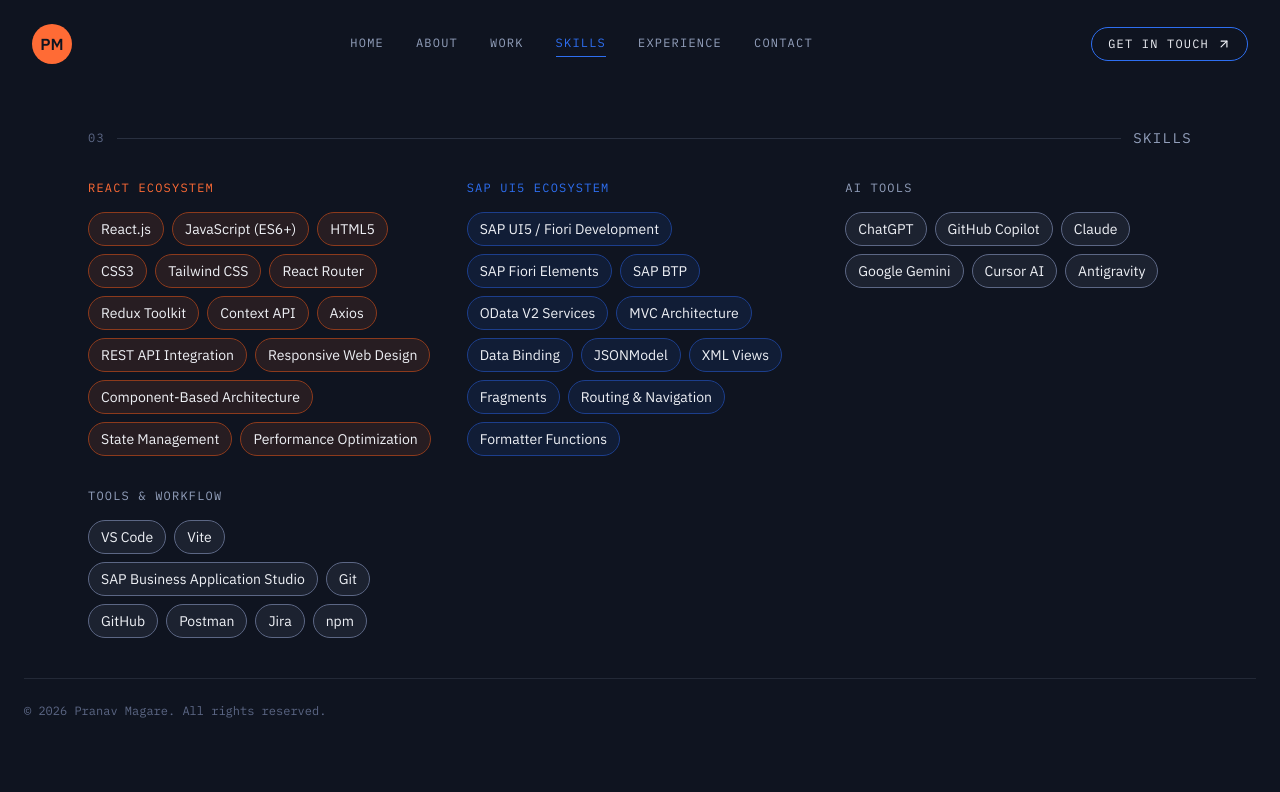
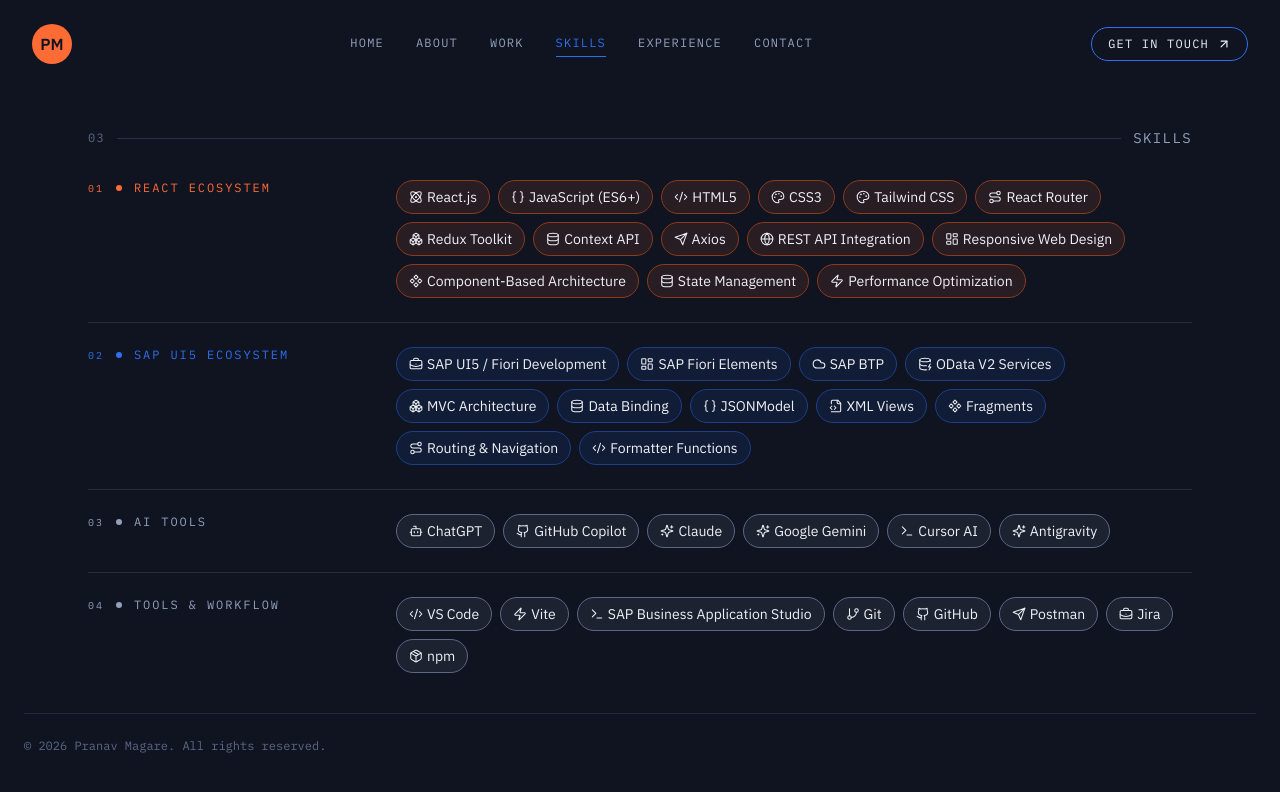
Before and after one commit to VickyDevlo/portfolio, a React (Vite) app: page /skills in a window 1280 px wide. Shown: the top 792 px of the page. Built offline with nearby package versions, Linux system fonts and the light colour scheme.

Commit message:
SKILSS DATA  UPDATED

```diff
--- a/src/data/content.js
+++ b/src/data/content.js
@@ -1,4 +1,30 @@
-import { User, Layers, Briefcase } from "lucide-react";
+import {
+  User,
+  Layers,
+  Briefcase,
+  Atom,
+  Braces,
+  Code2,
+  Palette,
+  Route,
+  Boxes,
+  Database,
+  Globe,
+  LayoutDashboard,
+  Zap,
+  FileCode2,
+  Component,
+  Bot,
+  Sparkles,
+  GitBranch,
+  Github,
+  Send,
+  Package,
+  Terminal,
+  BriefcaseBusiness,
+  DatabaseZap,
+  Cloud,
+} from "lucide-react";
 
 export const INITIAL_FORM_FIELDS = {
   name: "",
@@ -53,63 +79,66 @@
     label: "React ecosystem",
     color: "ember",
     items: [
-      "React.js",
-      "JavaScript (ES6+)",
-      "HTML5",
-      "CSS3",
-      "Tailwind CSS",
-      "React Router",
-      "Redux Toolkit",
-      "Context API",
-      "Axios",
-      "REST API Integration",
-      "Responsive Web Design",
-      "Component-Based Architecture",
-      "State Management",
-      "Performance Optimization",
+      { name: "React.js", icon: Atom },
+      { name: "JavaScript (ES6+)", icon: Braces },
+      { name: "HTML5", icon: Code2 },
+      { name: "CSS3", icon: Palette },
+      { name: "Tailwind CSS", icon: Palette },
+      { name: "React Router", icon: Route },
+      { name: "Redux Toolkit", icon: Boxes },
+      { name: "Context API", icon: Database },
+      { name: "Axios", icon: Send },
+      { name: "REST API Integration", icon: Globe },
+      { name: "Responsive Web Design", icon: LayoutDashboard },
+      { name: "Component-Based Architecture", icon: Component },
+      { name: "State Management", icon: Database },
+      { name: "Performance Optimization", icon: Zap },
     ],
   },
+
   {
     label: "SAP UI5 ecosystem",
     color: "blue",
     items: [
-      "SAP UI5 / Fiori Development",
-      "SAP Fiori Elements",
-      "SAP BTP",
-      "OData V2 Services",
-      "MVC Architecture",
-      "Data Binding",
-      "JSONModel",
-      "XML Views",
-      "Fragments",
-      "Routing & Navigation",
-      "Formatter Functions",
+      { name: "SAP UI5 / Fiori Development", icon: BriefcaseBusiness },
+      { name: "SAP Fiori Elements", icon: LayoutDashboard },
+      { name: "SAP BTP", icon: Cloud },
+      { name: "OData V2 Services", icon: DatabaseZap },
+      { name: "MVC Architecture", icon: Boxes },
+      { name: "Data Binding", icon: Database },
+      { name: "JSONModel", icon: Braces },
+      { name: "XML Views", icon: FileCode2 },
+      { name: "Fragments", icon: Component },
+      { name: "Routing & Navigation", icon: Route },
+      { name: "Formatter Functions", icon: Code2 },
     ],
   },
+
   {
     label: "AI Tools",
     color: "green",
     items: [
-      "ChatGPT",
-      "GitHub Copilot",
-      "Claude",
-      "Google Gemini",
-      "Cursor AI",
-      "Antigravity",
+      { name: "ChatGPT", icon: Bot },
+      { name: "GitHub Copilot", icon: Github },
+      { name: "Claude", icon: Sparkles },
+      { name: "Google Gemini", icon: Sparkles },
+      { name: "Cursor AI", icon: Terminal },
+      { name: "Antigravity", icon: Sparkles },
     ],
   },
+
   {
     label: "Tools & workflow",
     color: "mist",
     items: [
-      "VS Code",
-      "Vite",
-      "SAP Business Application Studio",
-      "Git",
-      "GitHub",
-      "Postman",
-      "Jira",
-      "npm",
+      { name: "VS Code", icon: Code2 },
+      { name: "Vite", icon: Zap },
+      { name: "SAP Business Application Studio", icon: Terminal },
+      { name: "Git", icon: GitBranch },
+      { name: "GitHub", icon: Github },
+      { name: "Postman", icon: Send },
+      { name: "Jira", icon: BriefcaseBusiness },
+      { name: "npm", icon: Package },
     ],
   },
 ];
--- a/src/index.css
+++ b/src/index.css
@@ -41,15 +41,6 @@
   width: 100%;
 }
 
-.chip {
-  transition:
-    transform 0.15s ease,
-    border-color 0.15s ease;
-}
-.chip:hover {
-  transform: translateY(-2px);
-}
-
 .card {
   transition:
     transform 0.2s ease,
--- a/src/pages/Experience.jsx
+++ b/src/pages/Experience.jsx
@@ -12,7 +12,12 @@
         <SectionHeading n="04">Experience</SectionHeading>
         <div className="flex flex-col">
           {EXPERIENCE.map((e, i) => (
-            <ExperienceItem key={e.org} item={e} first={i === 0} />
+            <ExperienceItem
+              key={e.org}
+              item={e}
+              first={i === 0}
+              last={i === EXPERIENCE.length - 1}
+            />
           ))}
         </div>
       </section>
--- a/src/pages/Skills.jsx
+++ b/src/pages/Skills.jsx
@@ -3,6 +3,7 @@
 import { Chip } from "../shared/Chip";
 import { Reveal } from "../shared/Reveal";
 import { SectionHeading } from "../shared/SectionHeading";
+import { getColorClasses } from "../utils/colorUtils";
 
 export const Skills = () => {
   usePageTitle("Skills");
@@ -10,29 +11,59 @@
     <Reveal>
       <section className="py-10">
         <SectionHeading n="03">Skills</SectionHeading>
-        <div className="grid md:grid-cols-3 gap-8">
-          {SKILL_GROUPS.map((g) => (
-            <div key={g.label}>
-              <p
-                className={`font-mono text-xs uppercase tracking-widest mb-4 ${
-                  g.color === "ember"
-                    ? "text-ember"
-                    : g.color === "blue"
-                      ? "text-blue"
-                      : "text-mist"
-                }`}
+        <div className="mt-2">
+          {SKILL_GROUPS.map((group, index) => {
+            const colors = getColorClasses(group.color);
+            const isFirst = index === 0;
+            const isLast = index === SKILL_GROUPS.length - 1;
+
+            return (
+              <div
+                key={group.label}
+                className={`group grid grid-cols-1 md:grid-cols-[260px_1fr] gap-8 md:gap-12 ${isFirst
+                    ? "pb-6 border-b border-white/10"
+                    : !isLast
+                      ? "py-6 border-b border-white/10"
+                      : "pt-6"
+                  }`}
               >
-                {g.label}
-              </p>
-              <div className="flex flex-wrap gap-2">
-                {g.items.map((s) => (
-                  <Chip key={s} color={g.color}>
-                    {s}
-                  </Chip>
-                ))}
+                {/* Category */}
+                <div>
+                  <div className="flex items-center gap-3">
+                    <span
+                      className={`font-mono text-[10px] tracking-[0.2em] ${colors.text}`}
+                    >
+                      {String(index + 1).padStart(2, "0")}
+                    </span>
+
+                    <span className={`h-1.5 w-1.5 rounded-full ${colors.bg}`} />
+
+                    <span
+                      className={`font-mono text-xs uppercase tracking-[0.16em] ${colors.text}`}
+                    >
+                      {group.label}
+                    </span>
+                  </div>
+                </div>
+
+                {/* Skills */}
+                <div className="flex flex-wrap content-start gap-2">
+                  {group.items.map((skill) => {
+                    const Icon = skill.icon;
+
+                    return (
+                      <div key={skill.name}>
+                        <Chip color={group.color}>
+                          <Icon size={14} strokeWidth={1.8} />
+                          <span>{skill.name}</span>
+                        </Chip>
+                      </div>
+                    );
+                  })}
+                </div>
               </div>
-            </div>
-          ))}
+            );
+          })}
         </div>
       </section>
     </Reveal>
--- a/src/shared/Chip.jsx
+++ b/src/shared/Chip.jsx
@@ -8,9 +8,9 @@
   const v = VARIANTS[color] || VARIANTS.mist;
   return (
     <span
-      className={`chip text-sm px-3 py-1.5 rounded-full border ${v.border} ${v.bg} ${v.text} inline-block`}
+      className={`flex items-center gap-1 text-sm px-3 py-1.5 rounded-full border ${v.border} ${v.bg} ${v.text}`}
     >
       {children}
     </span>
   );
-}
+};
--- a/src/shared/ExperienceItem.jsx
+++ b/src/shared/ExperienceItem.jsx
@@ -1,23 +1,31 @@
-export const ExperienceItem = ({ item, first = false }) => {
+export const ExperienceItem = ({ item, first = false, last = false }) => {
   return (
     <div
-      className={`grid sm:grid-cols-[160px_1fr] gap-2 sm:gap-6 py-6 ${
-        first ? "" : "border-t border-mist/15"
+      className={`grid sm:grid-cols-[160px_1fr] gap-2 sm:gap-6 ${
+        first
+          ? "pb-6 border-b border-mist/15"
+          : last
+            ? "pt-6"
+            : "py-6 border-b border-mist/15"
       }`}
     >
       <div>
         <span className="font-mono text-xs block text-mistdim">
           {item.period}
         </span>
+
         <span className="font-mono text-xs block mt-1 text-mistdim">
           {item.location}
         </span>
       </div>
+
       <div>
         <h3 className="font-display font-semibold text-base mb-1">
           {item.role}
         </h3>
+
         <p className="text-sm mb-3 text-blue">{item.org}</p>
+
         <ul className="space-y-2">
           {item.bullets.map((bullet, i) => (
             <li key={i} className="text-sm flex gap-2 text-mist">
--- /dev/null
+++ b/src/utils/colorUtils.js
@@ -0,0 +1,24 @@
+export const getColorClasses = (color) => {
+  switch (color) {
+    case "ember":
+      return {
+        text: "text-ember",
+        bg: "bg-ember",
+        border: "border-ember/30",
+      };
+
+    case "blue":
+      return {
+        text: "text-blue",
+        bg: "bg-blue",
+        border: "border-blue/30",
+      };
+
+    default:
+      return {
+        text: "text-mist",
+        bg: "bg-mist",
+        border: "border-mist/30",
+      };
+  }
+};
```
